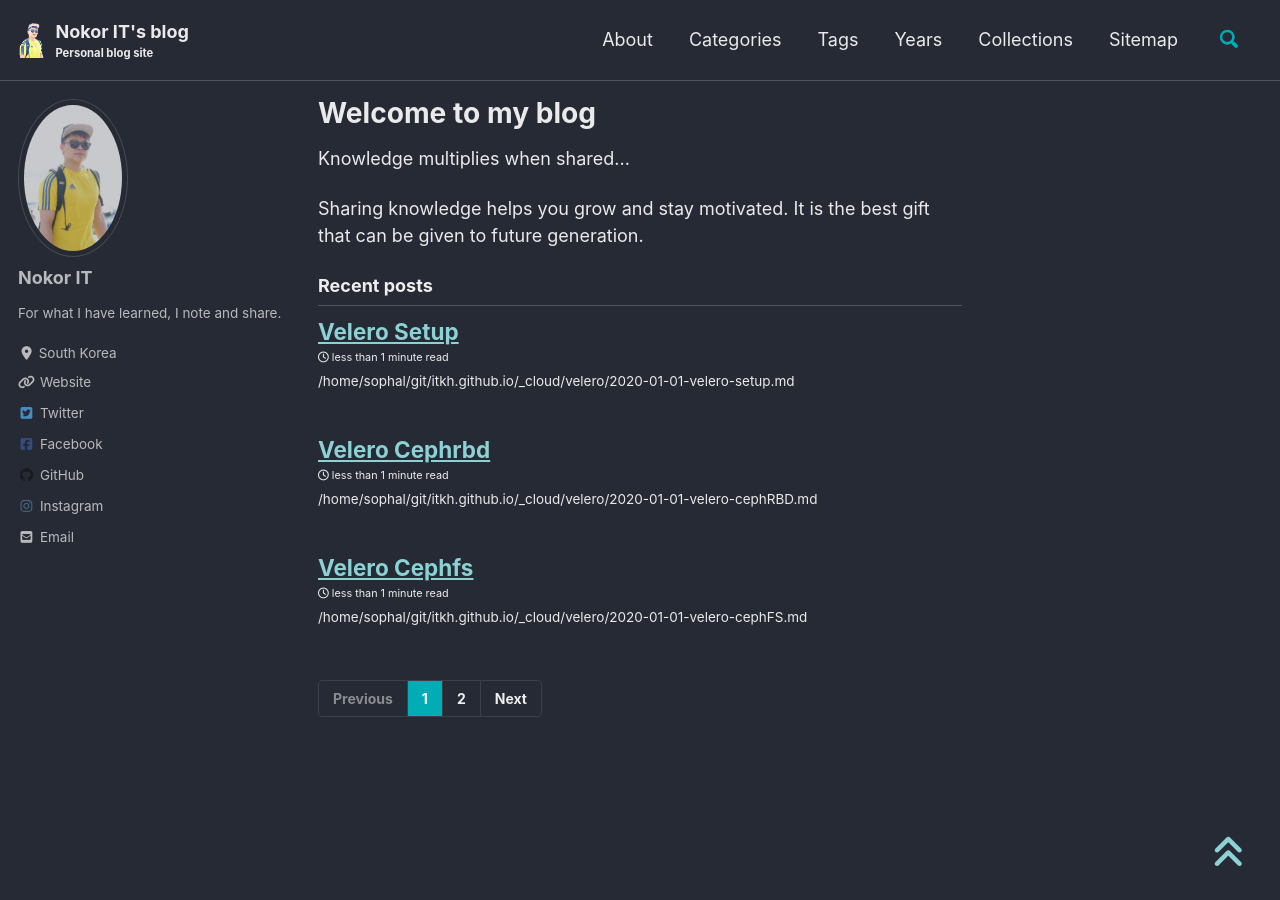
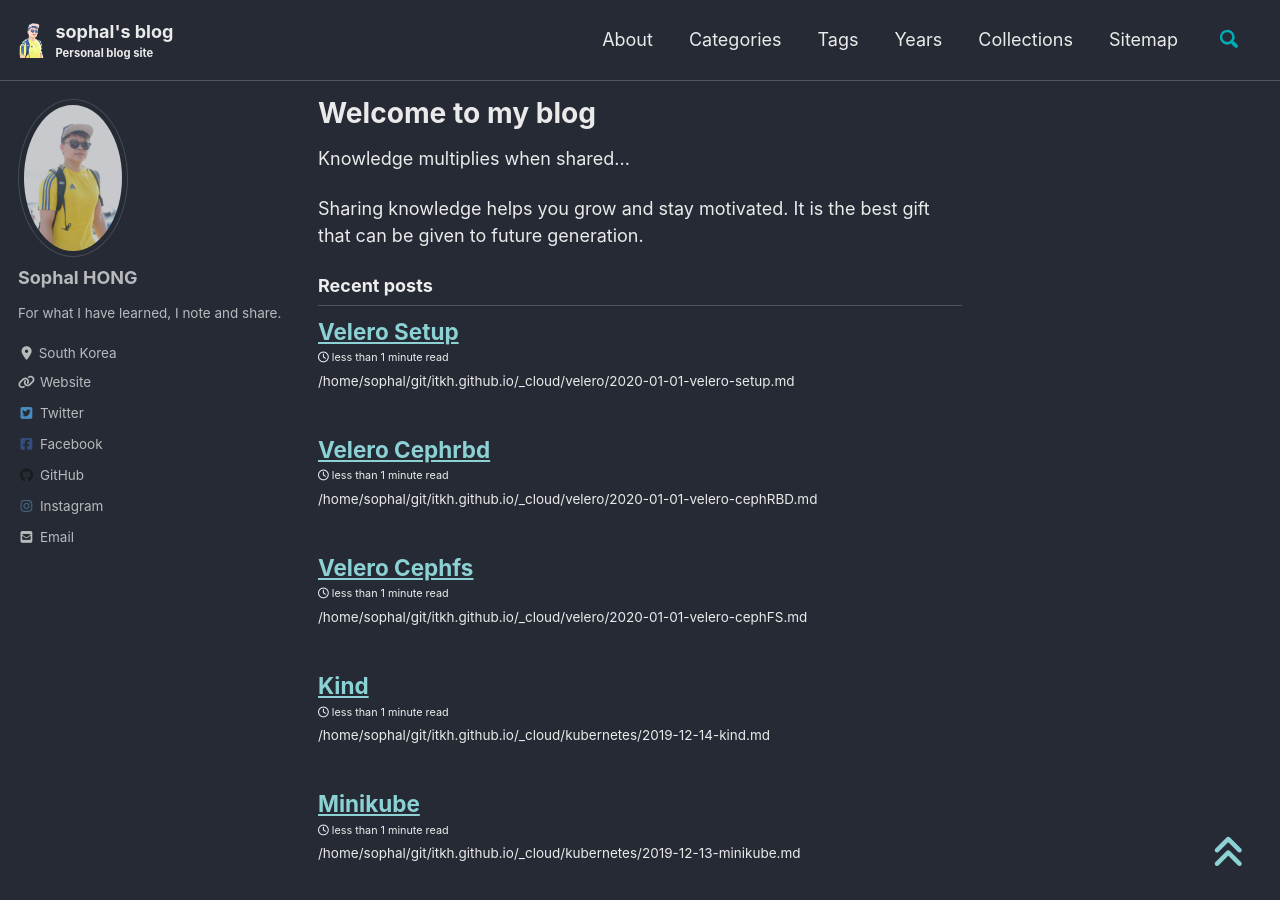
Before and after one commit to itkh/itkh.github.io, a Jekyll site: the page built from index.html, in a window 1280 px wide and 900 px high. Built offline with Jekyll 4.4.1, drawn with Linux system fonts in a browser that asks for light colours; cached includes are drawn as plain includes; nearby versions of some CDN libraries; the list of posts is cut into pages by our own code; some of the changed text lies outside the part shown.

Commit message:
update config

```diff
--- a/_config.yml
+++ b/_config.yml
@@ -16,17 +16,17 @@ minimal_mistakes_skin    : "dark" #"default" , "air", "aqua", "contrast", "dark"
 
 # Site Settings
 locale                   : "en-US"
-title                    : "Nokor IT"
+title                    : "sophal"
 title_separator          : "-"
 subtitle                 : "Personal blog site"
-name                     : "nokorIT"
+name                     : "sophal"
 description              : "My personal sharing blog"
 url                      : # the base hostname & protocol for your site e.g. "https://mmistakes.github.io"
 baseurl                  : ""
 repository               : "itkh/itkh.github.io"
 teaser                   : # path of fallback teaser image, e.g. "/assets/images/500x300.png"
 logo                     : "/assets/images/sophal-fav.png"
-masthead_title           : "Nokor IT's blog"
+masthead_title           : "sophal's blog"
 #breadcrumbs              : true #, false (default)
 words_per_minute         : 100
 comments:
@@ -96,7 +96,7 @@ analytics:
 
 # Site Author
 author:
-  name             : "Nokor IT"
+  name             : "Sophal HONG"
   avatar           : "/assets/images/sophal.jpg"
   bio              : "For what I have learned, I note and share."
   location         : "South Korea"
@@ -212,7 +212,7 @@ sass:
 
 # Outputting
 permalink: /:categories/:title/
-paginate: 3 # amount of posts to show
+paginate: 7 # amount of posts to show
 paginate_path: /page:num/
 timezone: Asia/Seoul
 
```
